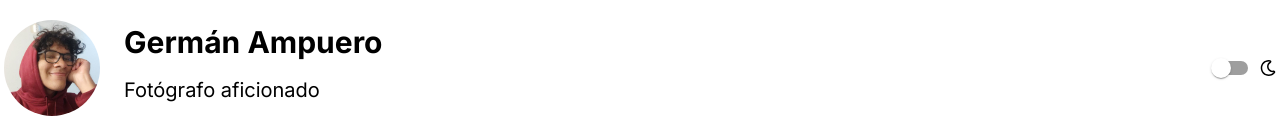
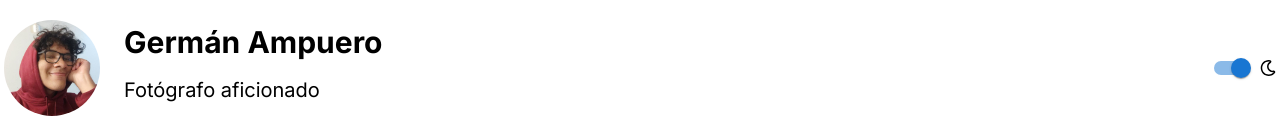
Before and after one commit to GadCoder/Portafolio-Fotos, a Next.js app: page / in a window 1280 px wide. Shown: the top 138 px of the page. Built offline with nearby package versions, Linux system fonts and the light colour scheme.

Commit message:
arreglando switch de tema

```diff
--- a/components/ToggleSwitch.tsx
+++ b/components/ToggleSwitch.tsx
@@ -8,7 +8,7 @@ export default function ToggleSwitch() {
   return (
     <div className="flex items-center">
       <Switch
-        checked={theme === "dark"}
+        defaultChecked
         onClick={() => setTheme(theme === "dark" ? "light" : "dark")}
       />
       {theme === "dark" ? <FaSun /> : <FaRegMoon />}
```
